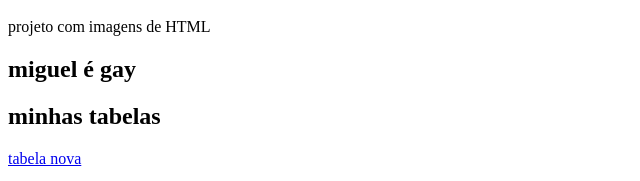
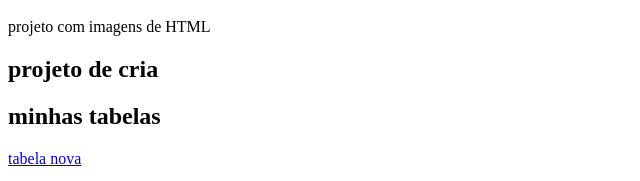
Before and after one commit to onildopr/Index, a plain HTML site: page index.html in a window 1280 px wide. Shown: the part 978-1159 px from the top of the page, 0-640 px from the left. Drawn offline with Linux system fonts and the light colour scheme.

```diff
--- a/index.html
+++ b/index.html
@@ -16,7 +16,7 @@
     <img src="imagens/subnautica_Primary_Promo-2560x1456-2560x1456-54f6400297744b829169a9bc66167418-2560x1456-f12365336e938496e789e1203f8af48a.jpg" alt="subnautica"width='510'hight='360'>
     <h4>imagem ilustrativa</h4>
     <p>projeto com imagens de HTML</p>
-    <h2>miguel é gay</h2>
+    <h2>projeto de cria</h2>
     <h2>minhas tabelas</h2>
      <p><a href="EXEMPLOS/EXEMPLOS.html">tabela nova</a></p>
 </body>
```
